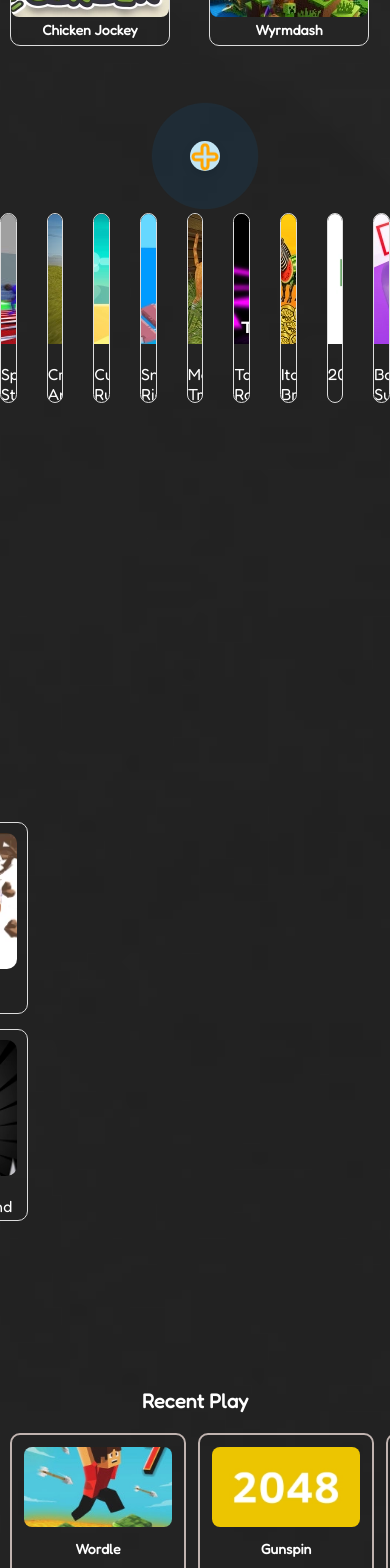
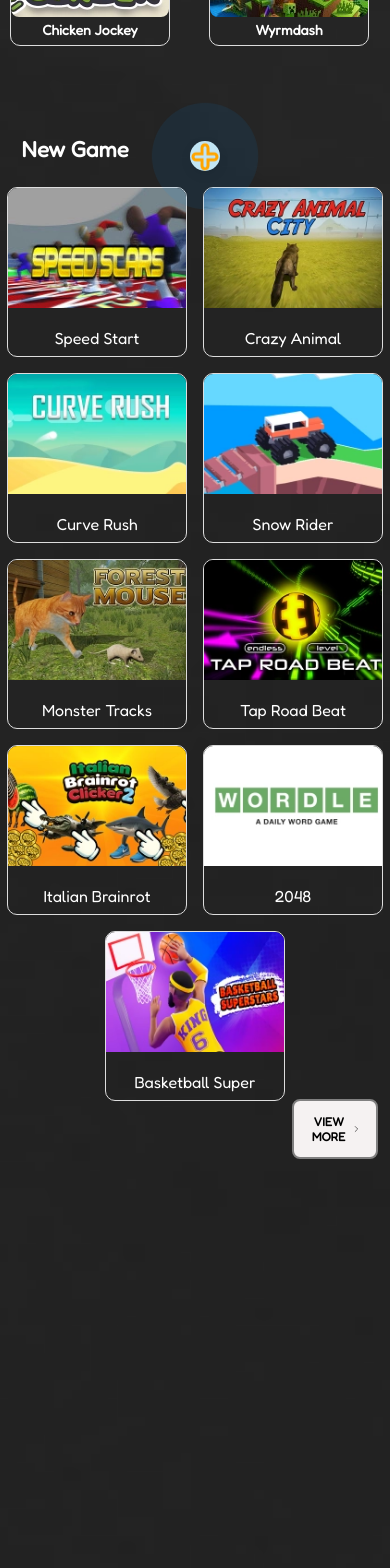
Before and after one commit to Cott2912/Job1, a React (Create React App) app: page / in a window 390 px wide. Shown: the part 1600-3168 px from the top of the page. Built offline with nearby package versions, Linux system fonts and the light colour scheme.

Commit message:
Hoan thanh 6th6

```diff
--- a/src/Components/1Line.js
+++ b/src/Components/1Line.js
@@ -11,6 +11,7 @@
     const randomGames = getRandomGames(games, 9);
     const navigate = useNavigate();
     return (
+        <>
             <div className="oneline-game">
                 <h1 className="style-title-oneline">{title}</h1>
                 <div className="style-game-item">
@@ -25,10 +26,13 @@
                         </div>
                     ))}
                 </div>
+
                 <OneGame />
                 <SixGames />
+
+            </div>
             <ViewMore />
-        </div>
+        </>
     );
 }
 export default OneLine;
--- a/src/Components/AddPage.js
+++ b/src/Components/AddPage.js
@@ -1,7 +1,7 @@
 import React from "react";
 import '../Style/AddPage.css';
 import { useState } from "react";
-const AddPage = ({ totalPages = 8 }) => {
+const AddPage = ({ totalPages = 5 }) => {
     const [currentPage, setCurrentPage] = useState(1);
 
     const goToPage = (page) => {
--- a/src/Style/1Game.css
+++ b/src/Style/1Game.css
@@ -7,7 +7,7 @@
     text-align: center;
     padding: 20px;
     transition: 0.3s ease-in-out;
-    right: 460px;
+    right: 550px;
 }
 
 .one-game-card:hover {
--- a/src/Style/1Line.css
+++ b/src/Style/1Line.css
@@ -3,7 +3,9 @@
     flex-wrap: wrap;
     gap: 10px;
     justify-content: center;
-    margin-bottom: 20px;
+    margin-bottom: 0;
+    padding-bottom: 0;
+    margin-top: 0;
 }
 
 .style-title-oneline {
@@ -51,3 +53,31 @@
     object-fit: cover;
     border-radius: 10px;
 }
+
+@media screen and (max-width: 930px) {
+    .oneline-game {
+        margin-top: -20px;
+        margin-bottom: 0;
+        padding-bottom: 0;
+    }
+
+    .style-game-item {
+        flex-wrap: wrap;
+        gap: 16px;
+        justify-content: center;
+    }
+
+    .game-item {
+        width: 180px;
+        height: 170px;
+    }
+
+    .game-image {
+        height: 120px;
+    }
+
+    .style-title-oneline {
+        font-size: 22px;
+        right: 120px;
+    }
+}
--- a/src/Style/6Games.css
+++ b/src/Style/6Games.css
@@ -11,7 +11,7 @@
     grid-template-columns: repeat(3, 1fr);
     grid-template-rows: repeat(2, auto);
     gap: 15px;
-    right: 440px;
+    right: 530px;
 }
 
 .six-game-item {
--- a/src/Style/AddPage.css
+++ b/src/Style/AddPage.css
@@ -36,7 +36,7 @@
     background-color: #958e8e;
 }
 
-@media screen and (max-width: 430px) {
+@media screen and (max-width: 930px) {
     .pagination-container {
         gap: 4px;
 
@@ -47,5 +47,6 @@
     .double-arrow-button {
         padding: 6px 10px;
         font-size: 14px;
+        width: 40px;
     }
 }
--- a/src/Style/ViewMore.css
+++ b/src/Style/ViewMore.css
@@ -14,8 +14,8 @@
     text-decoration: none;
     transition: 0.3s ease-in-out;
     height: 100px;
-    top: 135px;
-    right: 420px;
+    top: -140px;
+    right: -40px;
 }
 
 .style-ViewMore:hover {
@@ -23,3 +23,18 @@
     color: rgb(230, 208, 208);
     transform: scale(1.005);
 }
+
+@media screen and (max-width: 930px) {
+    .style-ViewMore {
+        font-size: 12px;
+        padding: 8px 16px;
+        height: 40px;
+        width: 50px;
+        top: -820px;
+        right: -140px;
+        border-radius: 8px;
+        gap: 6px;
+
+    }
+
+}
```
Lines whose indentation alone changed are shown as unchanged.
